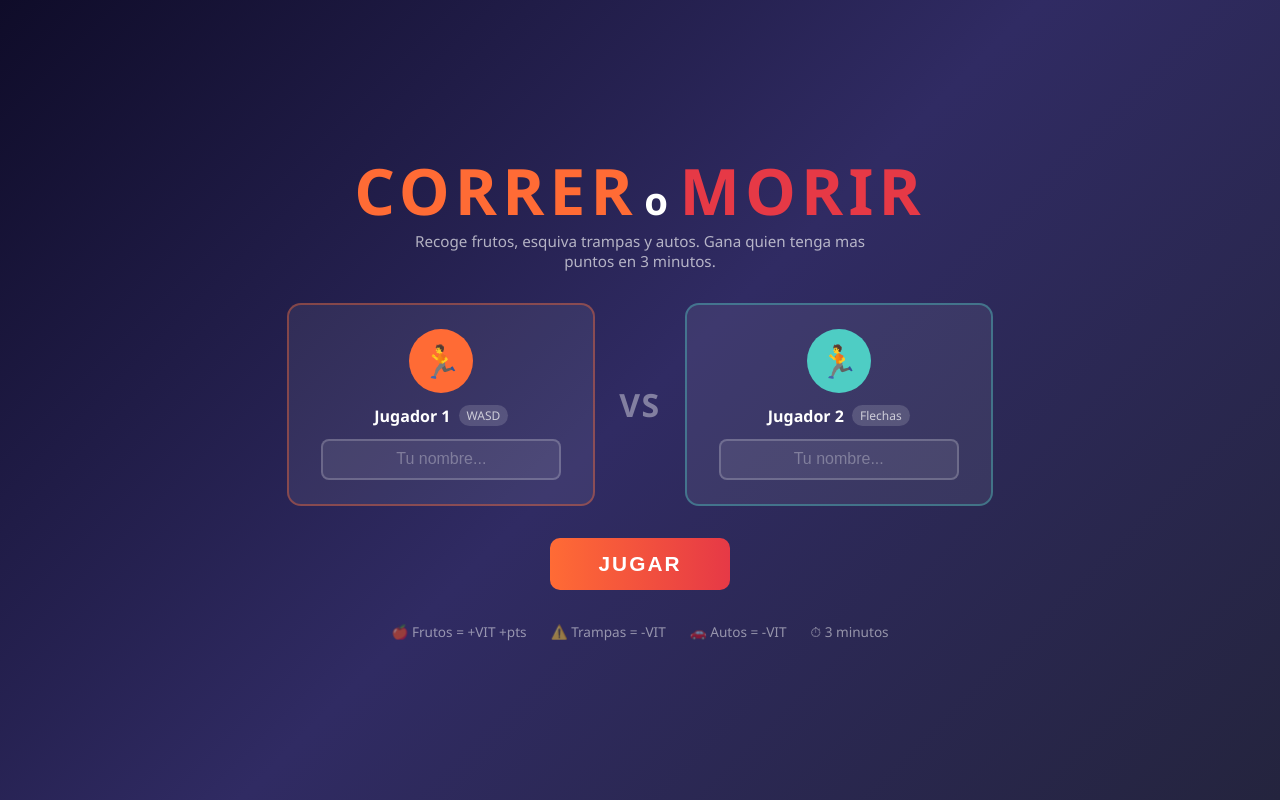
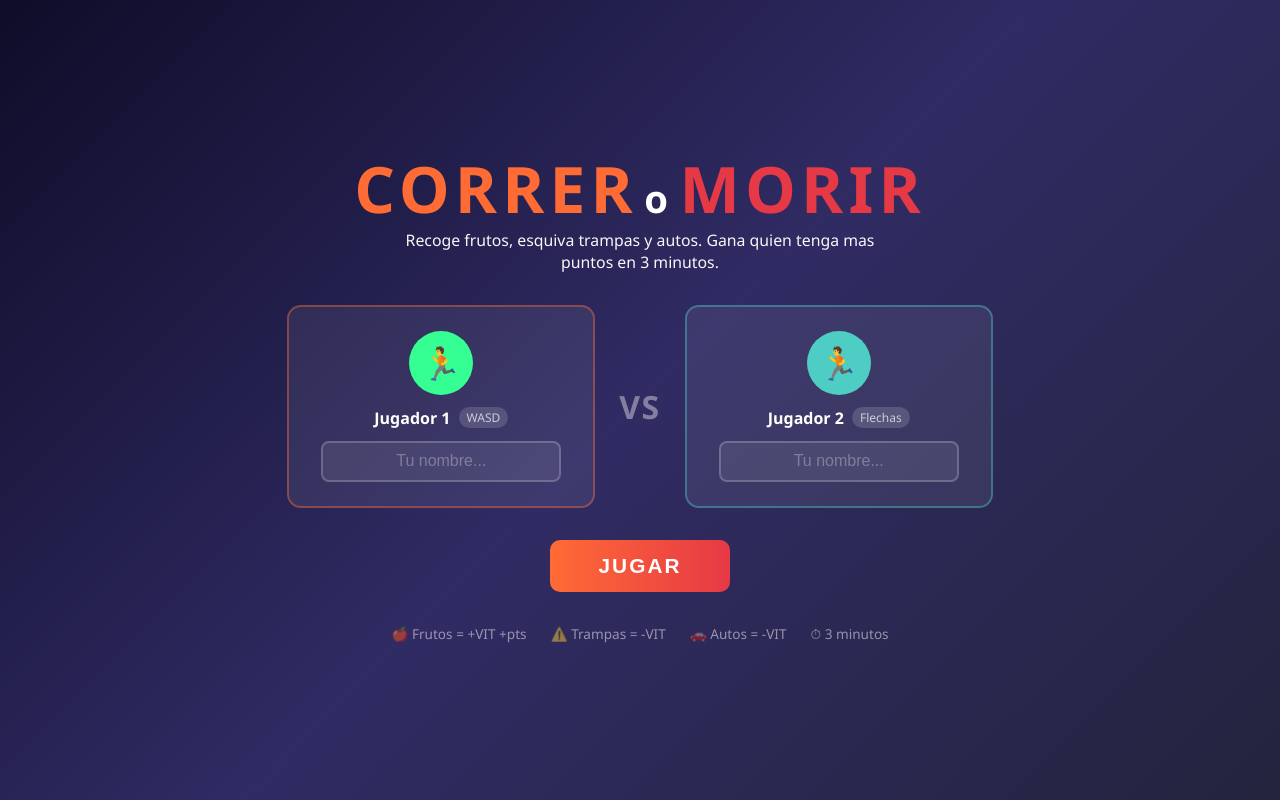
Before and after one commit to jorge-l-g-p/correr-o-morir, an Angular app in the folder frontend/: page / in a window 1280 px wide. Built offline with nearby package versions, Linux system fonts and the light colour scheme.

Commit message:
cambios en el componente player-seccion

```diff
--- a/frontend/src/app/features/player-selection/player-selection.component.html
+++ b/frontend/src/app/features/player-selection/player-selection.component.html
@@ -13,7 +13,7 @@
 
     <!-- Jugador 1 -->
     <div class="player-card player-card--p1">
-      <div class="player-avatar" style="background:#FF6B35">🏃</div>
+      <div class="player-avatar" style="background:#35ff93">🏃</div>
       <h2>Jugador 1 <span class="controls-hint">WASD</span></h2>
       <input
         type="text"
--- a/frontend/src/app/features/player-selection/player-selection.component.scss
+++ b/frontend/src/app/features/player-selection/player-selection.component.scss
@@ -25,8 +25,8 @@
 .title-die  { color: #e63946; }
 
 .subtitle {
-  color: rgba(255,255,255,0.65);
-  font-size: 0.95rem;
+  color: rgba(255, 255, 255, 0.959);
+  font-size: 0.99rem;
   max-width: 480px;
   margin: 0 auto;
 }
```
